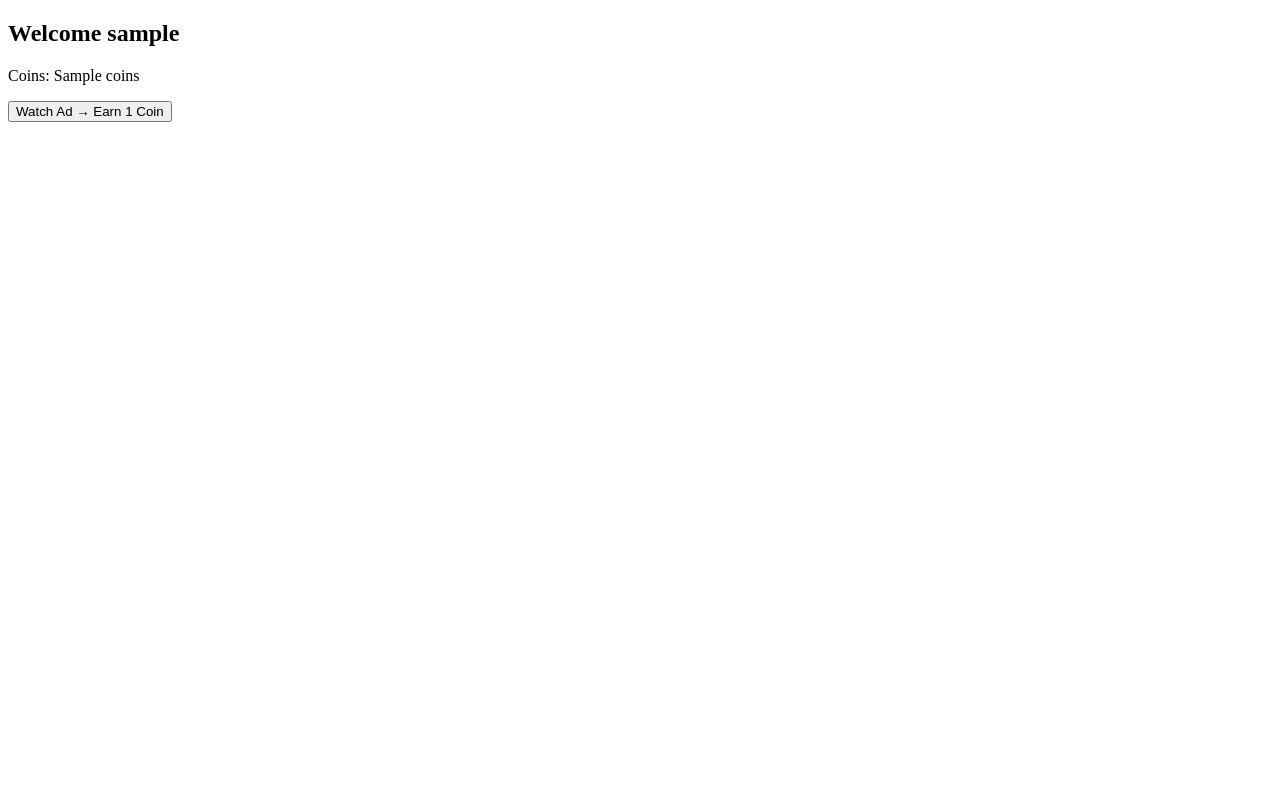
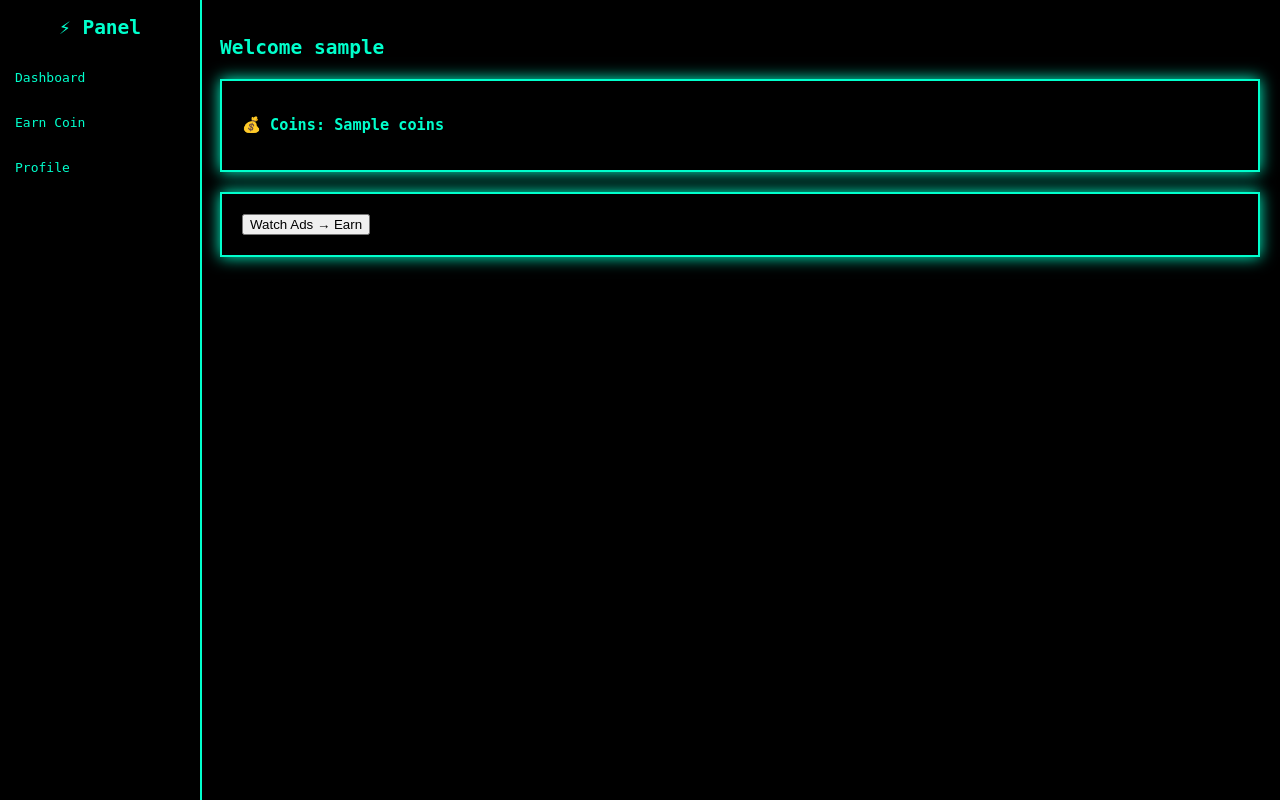
Before and after one commit to aarupi994/manjXrudo, a Python web app: template templates/dashboard.html in a window 1280 px wide. Run offline with Jinja, Linux system fonts and the light colour scheme; the template is opened without the code that fills it: most values are stand-ins (such as "Sample title", 1, 10 or a date in 2020).

Commit message:
Enhance dashboard layout and styling
Added styling and updated layout for the dashboard.

```diff
--- a/templates/dashboard.html
+++ b/templates/dashboard.html
@@ -1,17 +1,80 @@
 <!DOCTYPE html>
 <html>
 <head>
-    <title>Dashboard</title>
+<title>Dashboard</title>
+
+<style>
+body{
+    margin:0;
+    background:black;
+    color:#00ffcc;
+    font-family:monospace;
+}
+
+/* Sidebar */
+.sidebar{
+    width:200px;
+    height:100vh;
+    background:#000;
+    border-right:2px solid #00ffcc;
+    position:fixed;
+}
+
+.sidebar h2{
+    text-align:center;
+}
+
+.sidebar a{
+    display:block;
+    padding:15px;
+    color:#00ffcc;
+    text-decoration:none;
+}
+
+.sidebar a:hover{
+    background:#00ffcc;
+    color:black;
+}
+
+/* Main */
+.main{
+    margin-left:200px;
+    padding:20px;
+}
+
+.box{
+    border:2px solid #00ffcc;
+    padding:20px;
+    margin-top:20px;
+    box-shadow:0 0 15px #00ffcc;
+}
+</style>
 </head>
+
 <body>
+
+<div class="sidebar">
+    <h2>⚡ Panel</h2>
+    <a href="#">Dashboard</a>
+    <a href="#">Earn Coin</a>
+    <a href="#">Profile</a>
+</div>
+
+<div class="main">
 
 <h2>Welcome {{username}}</h2>
 
-<p>Coins: {{coins}}</p>
+<div class="box">
+    <h3>💰 Coins: {{coins}}</h3>
+</div>
 
-<form action="/earn-coin" method="post">
-    <button type="submit">Watch Ad → Earn 1 Coin</button>
-</form>
+<div class="box">
+    <a href="/start-ad">
+        <button>Watch Ads → Earn</button>
+    </a>
+</div>
+
+</div>
 
 </body>
 </html>
```
